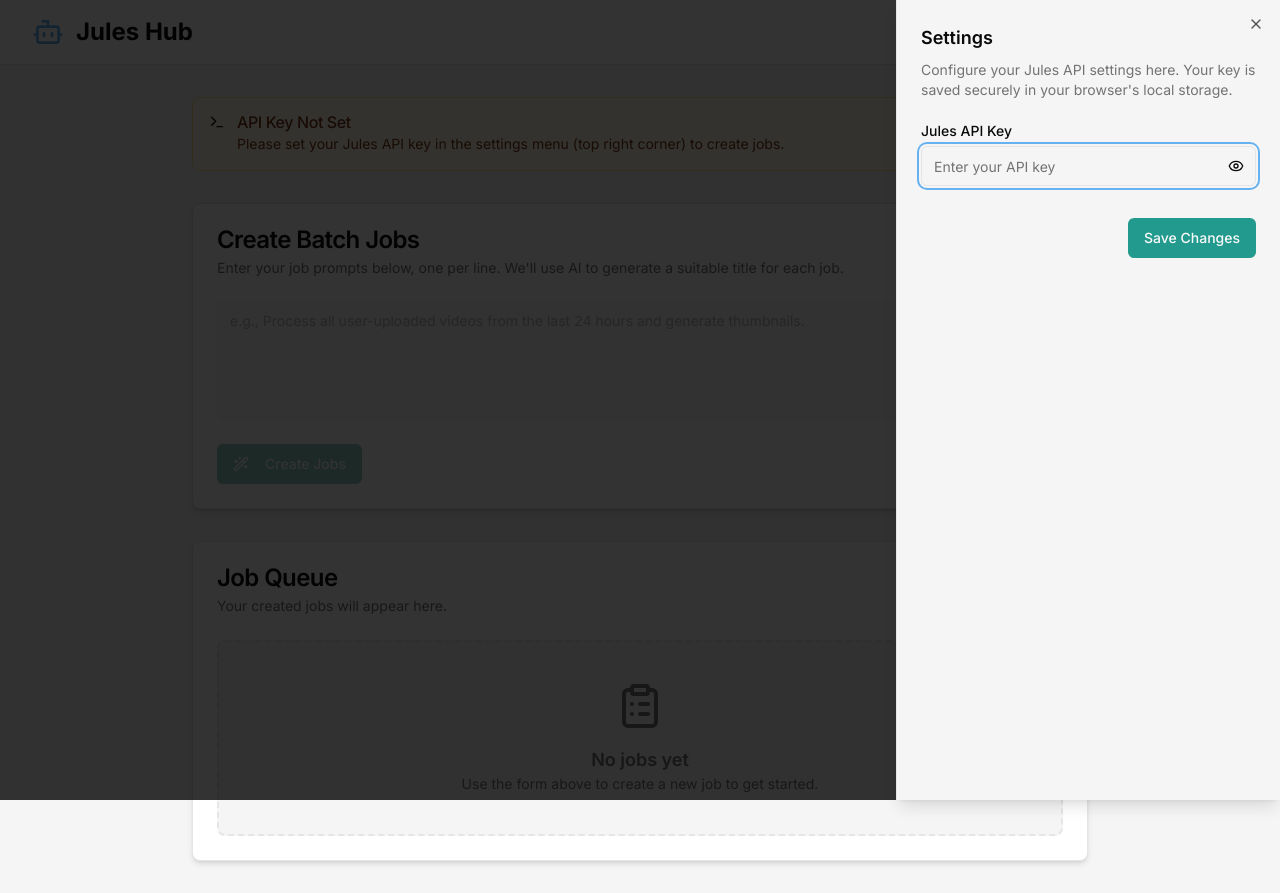
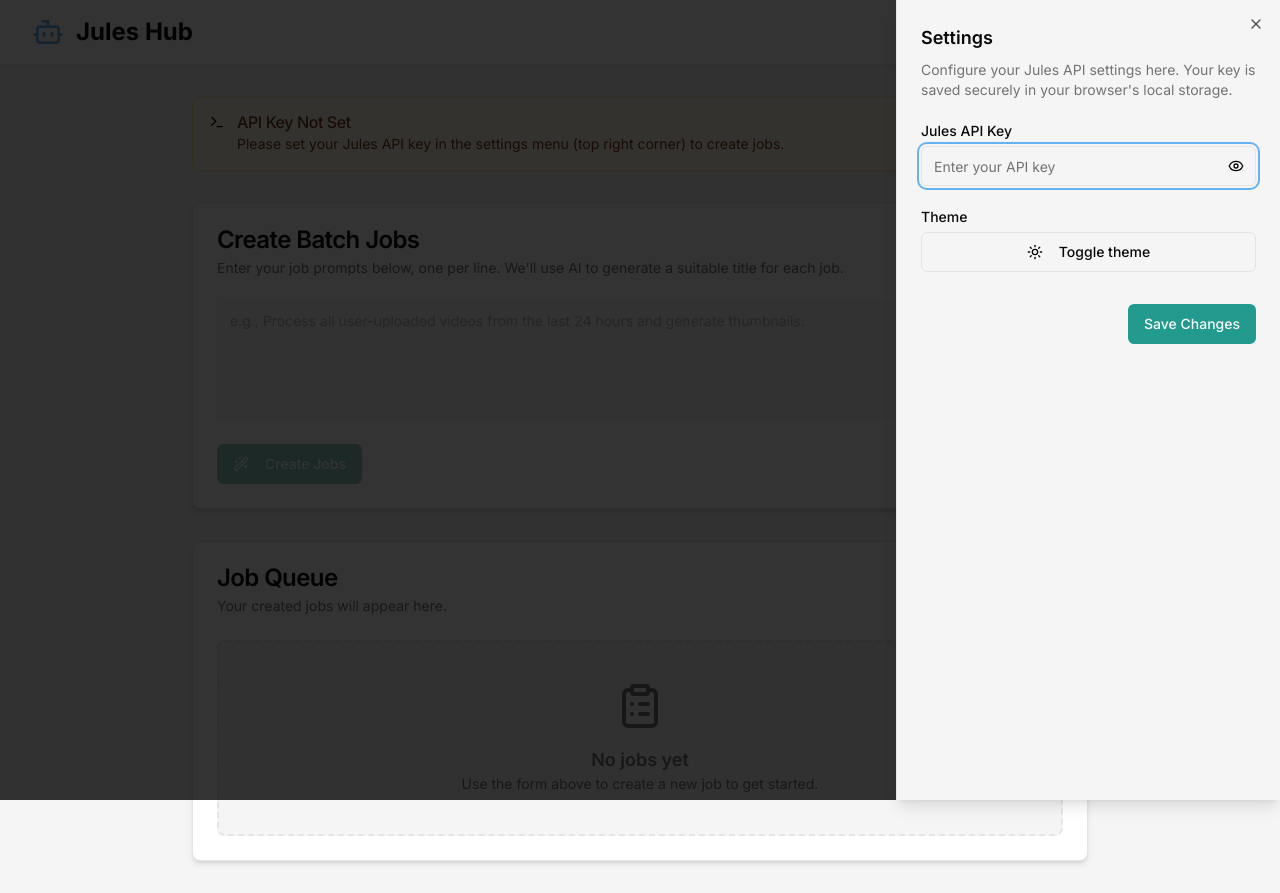
Before and after one commit to ql-owo-lp/jules-master, a Next.js app: page / in a window 1280 px wide. Both pictures are taken after a click on the button "Open settings". Built offline with nearby package versions, Linux system fonts and the light colour scheme; what @genkit-ai/google-genai, genkit would draw is missing.

Commit message:
make the page support both light and dark theme

```diff
--- a/package.json
+++ b/package.json
@@ -45,6 +45,7 @@
     "genkit": "^1.20.0",
     "lucide-react": "^0.475.0",
     "next": "15.3.3",
+    "next-themes": "^0.3.0",
     "patch-package": "^8.0.0",
     "react": "^18.3.1",
     "react-day-picker": "^8.10.1",
--- a/src/app/layout.tsx
+++ b/src/app/layout.tsx
@@ -1,6 +1,7 @@
 import type { Metadata } from 'next';
 import './globals.css';
 import { Toaster } from '@/components/ui/toaster';
+import { ThemeProvider } from '@/components/theme-provider';
 
 export const metadata: Metadata = {
   title: 'Jules Hub',
@@ -13,7 +14,7 @@
   children: React.ReactNode;
 }>) {
   return (
-    <html lang="en" className="h-full">
+    <html lang="en" className="h-full" suppressHydrationWarning>
       <head>
         <link rel="preconnect" href="https://fonts.googleapis.com" />
         <link
@@ -27,8 +28,15 @@
         />
       </head>
       <body className="font-body antialiased h-full">
-        {children}
-        <Toaster />
+        <ThemeProvider
+          attribute="class"
+          defaultTheme="system"
+          enableSystem
+          disableTransitionOnChange
+        >
+          {children}
+          <Toaster />
+        </ThemeProvider>
       </body>
     </html>
   );
--- a/src/app/page.tsx
+++ b/src/app/page.tsx
@@ -85,8 +85,8 @@
       <main className="flex-1 overflow-auto p-4 sm:p-6 md:p-8">
         <div className="container mx-auto max-w-4xl space-y-8">
           {!apiKey && (
-            <Alert variant="default" className="bg-amber-50 border-amber-200 text-amber-900">
-              <Terminal className="h-4 w-4 text-amber-600" />
+            <Alert variant="default" className="bg-amber-50 border-amber-200 text-amber-900 dark:bg-amber-950 dark:border-amber-800 dark:text-amber-200">
+              <Terminal className="h-4 w-4 text-amber-600 dark:text-amber-400" />
               <AlertTitle>API Key Not Set</AlertTitle>
               <AlertDescription>
                 Please set your Jules API key in the settings menu (top right
--- a/src/components/job-status-badge.tsx
+++ b/src/components/job-status-badge.tsx
@@ -11,22 +11,22 @@
   const statusConfig = {
     Pending: {
       icon: <Clock className="h-3.5 w-3.5" />,
-      className: "bg-amber-100 text-amber-800 border-amber-200 hover:bg-amber-100",
+      className: "bg-amber-100 text-amber-800 border-amber-200 hover:bg-amber-100 dark:bg-amber-950 dark:text-amber-200 dark:border-amber-800 dark:hover:bg-amber-950",
     },
     Running: {
       icon: <Loader2 className="h-3.5 w-3.5 animate-spin" />,
       className:
-        "bg-blue-100 text-blue-800 border-blue-200 hover:bg-blue-100",
+        "bg-blue-100 text-blue-800 border-blue-200 hover:bg-blue-100 dark:bg-blue-950 dark:text-blue-200 dark:border-blue-800 dark:hover:bg-blue-950",
     },
     Succeeded: {
       icon: <CheckCircle2 className="h-3.5 w-3.5" />,
       className:
-        "bg-green-100 text-green-800 border-green-200 hover:bg-green-100",
+        "bg-green-100 text-green-800 border-green-200 hover:bg-green-100 dark:bg-green-950 dark:text-green-200 dark:border-green-800 dark:hover:bg-green-950",
     },
     Failed: {
       icon: <XCircle className="h-3.5 w-3.5" />,
       className:
-        "bg-red-100 text-red-800 border-red-200 hover:bg-red-100",
+        "bg-red-100 text-red-800 border-red-200 hover:bg-red-100 dark:bg-red-950 dark:text-red-200 dark:border-red-800 dark:hover:bg-red-950",
     },
   };
 
--- a/src/components/settings-sheet.tsx
+++ b/src/components/settings-sheet.tsx
@@ -13,16 +13,24 @@
 } from "@/components/ui/sheet";
 import { Input } from "@/components/ui/input";
 import { Label } from "@/components/ui/label";
-import { Settings, Eye, EyeOff } from "lucide-react";
+import { Settings, Eye, EyeOff, Moon, Sun } from "lucide-react";
 import { useLocalStorage } from "@/hooks/use-local-storage";
 import { useState, useEffect } from "react";
 import { useToast } from "@/hooks/use-toast";
+import { useTheme } from "next-themes";
+import {
+  DropdownMenu,
+  DropdownMenuContent,
+  DropdownMenuItem,
+  DropdownMenuTrigger,
+} from "@/components/ui/dropdown-menu";
 
 export function SettingsSheet() {
   const [apiKey, setApiKey] = useLocalStorage<string>("jules-api-key", "");
   const [inputValue, setInputValue] = useState(apiKey);
   const [showApiKey, setShowApiKey] = useState(false);
   const { toast } = useToast();
+  const { setTheme } = useTheme();
 
   useEffect(() => {
     setInputValue(apiKey);
@@ -51,7 +59,7 @@
             in your browser's local storage.
           </SheetDescription>
         </SheetHeader>
-        <div className="grid gap-4">
+        <div className="grid gap-6">
           <div className="grid gap-2">
             <Label htmlFor="api-key">Jules API Key</Label>
             <div className="relative">
@@ -79,6 +87,31 @@
               </Button>
             </div>
           </div>
+
+          <div className="grid gap-2">
+            <Label>Theme</Label>
+            <DropdownMenu>
+              <DropdownMenuTrigger asChild>
+                <Button variant="outline">
+                  <Sun className="h-[1.2rem] w-[1.2rem] rotate-0 scale-100 transition-all dark:-rotate-90 dark:scale-0" />
+                  <Moon className="absolute h-[1.2rem] w-[1.2rem] rotate-90 scale-0 transition-all dark:rotate-0 dark:scale-100" />
+                  <span className="ml-2">Toggle theme</span>
+                  <span className="sr-only">Toggle theme</span>
+                </Button>
+              </DropdownMenuTrigger>
+              <DropdownMenuContent align="start">
+                <DropdownMenuItem onClick={() => setTheme("light")}>
+                  Light
+                </DropdownMenuItem>
+                <DropdownMenuItem onClick={() => setTheme("dark")}>
+                  Dark
+                </DropdownMenuItem>
+                <DropdownMenuItem onClick={() => setTheme("system")}>
+                  System
+                </DropdownMenuItem>
+              </DropdownMenuContent>
+            </DropdownMenu>
+          </div>
         </div>
         <SheetFooter className="mt-8">
           <SheetClose asChild>
--- /dev/null
+++ b/src/components/theme-provider.tsx
@@ -0,0 +1,9 @@
+"use client";
+
+import * as React from "react";
+import { ThemeProvider as NextThemesProvider } from "next-themes";
+import { type ThemeProviderProps } from "next-themes/dist/types";
+
+export function ThemeProvider({ children, ...props }: ThemeProviderProps) {
+  return <NextThemesProvider {...props}>{children}</NextThemesProvider>;
+}
```
Also changed, not shown: 1 other file (tests, documents, lock files or other folders).
